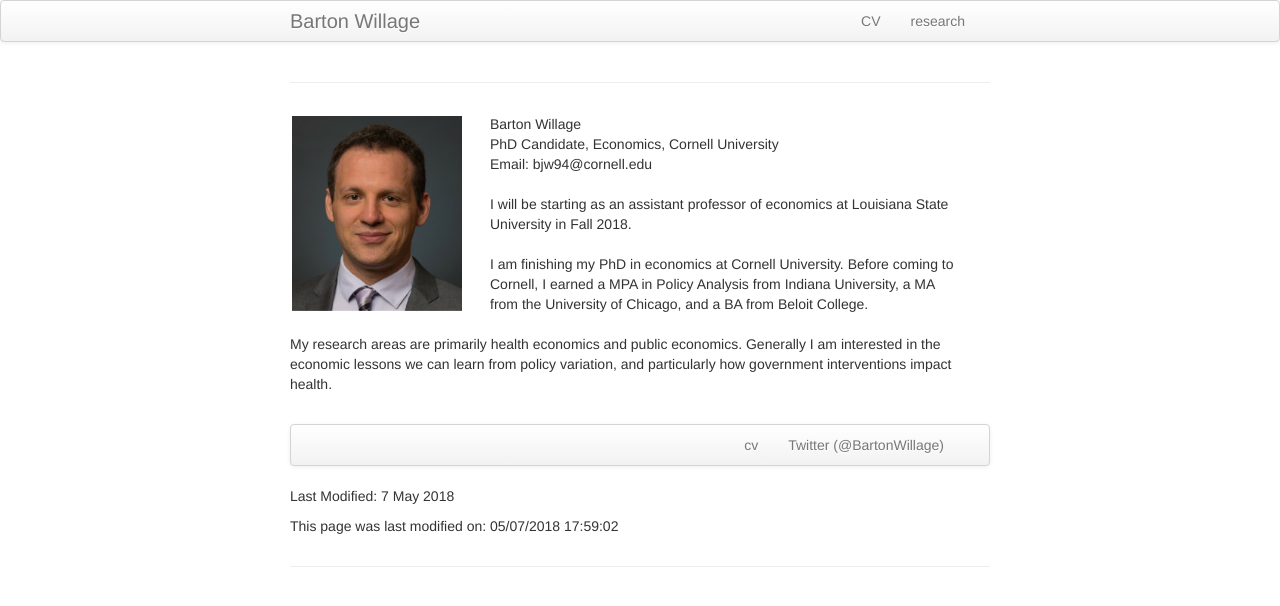
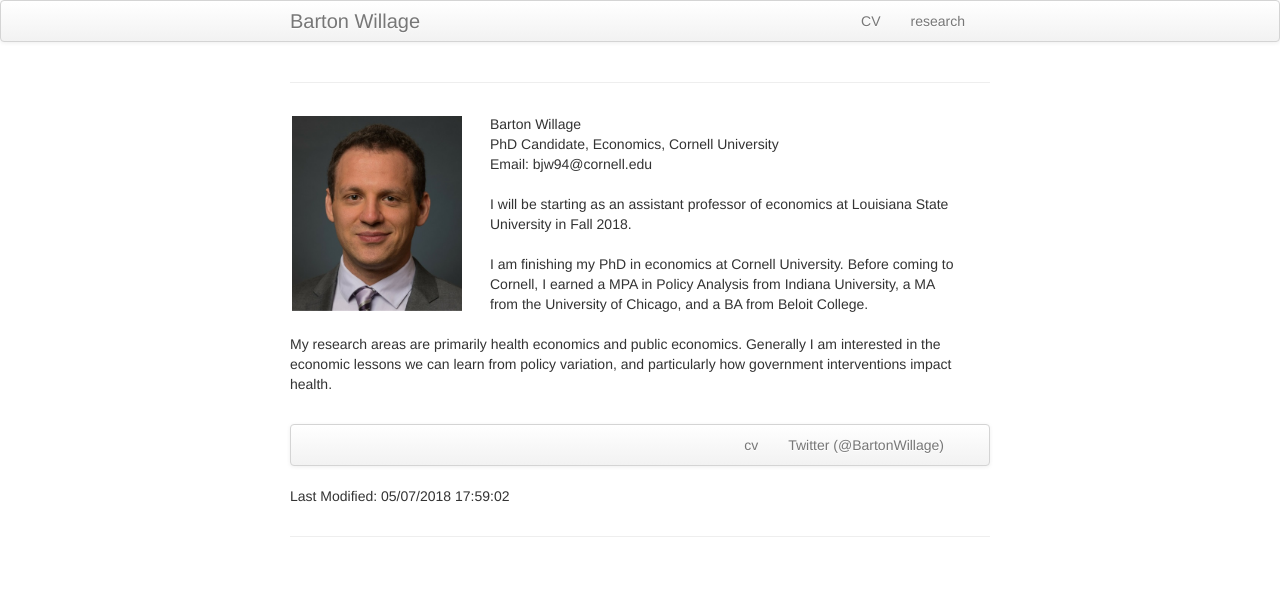
Before and after one commit to bjwillage/bjwillage.github.io, a Jekyll site: the page built from index.md, in a window 1280 px wide. Shown: the top 606 px of the page. Built offline with Jekyll 4.4.1, drawn with Linux system fonts in a browser that asks for light colours.

Commit message:
Update index.md

```diff
--- a/index.md
+++ b/index.md
@@ -49,9 +49,7 @@ keywords:
 </div>
 
 
-Last Modified: 7 May 2018
-
 <script language="Javascript">
-document.write("This page was last modified on: " + document.lastModified +"");
+document.write("Last Modified: " + document.lastModified +"");
 </SCRIPT>
 <!-- [curriculum vitae ![CV as pdf]({{ BASE_PATH }}/pages/icons16/pdf-icon.png)]({{ BASE_PATH }}/assets/CV.pdf)<br/> -->
```
